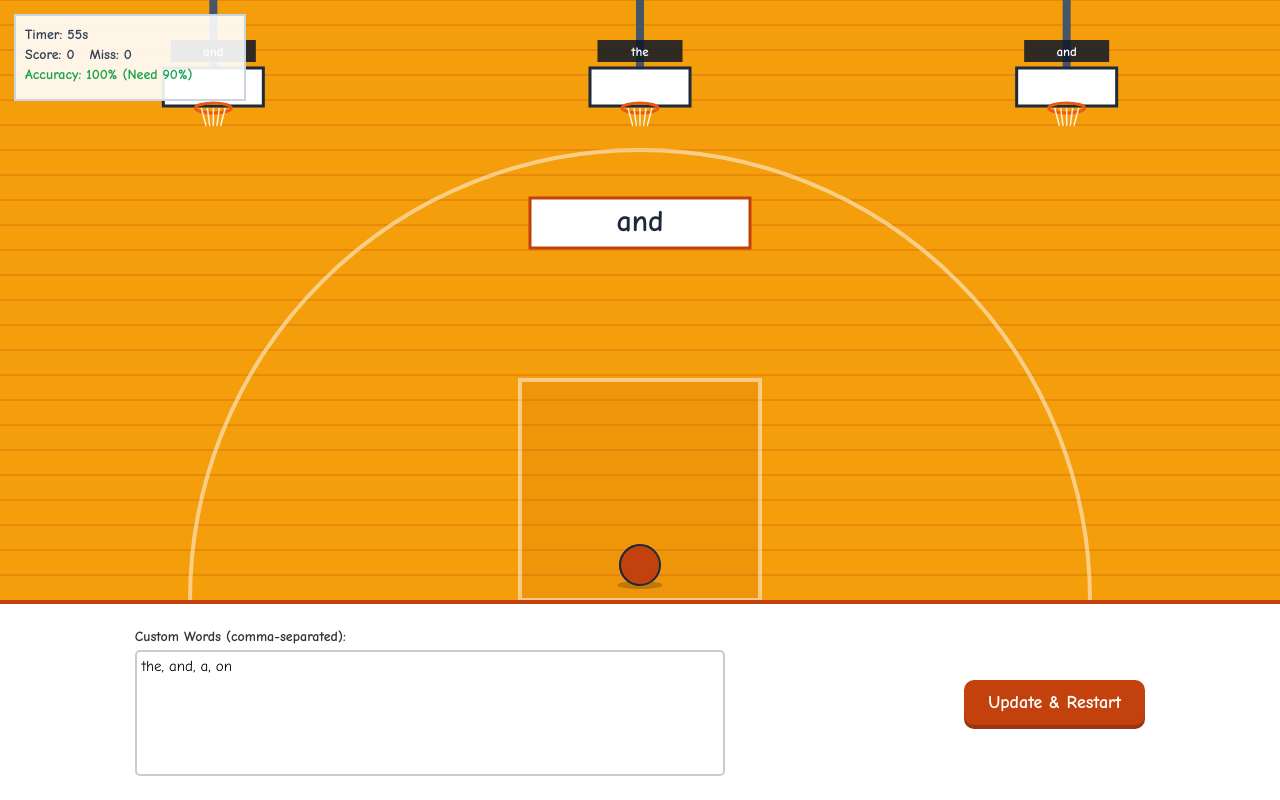
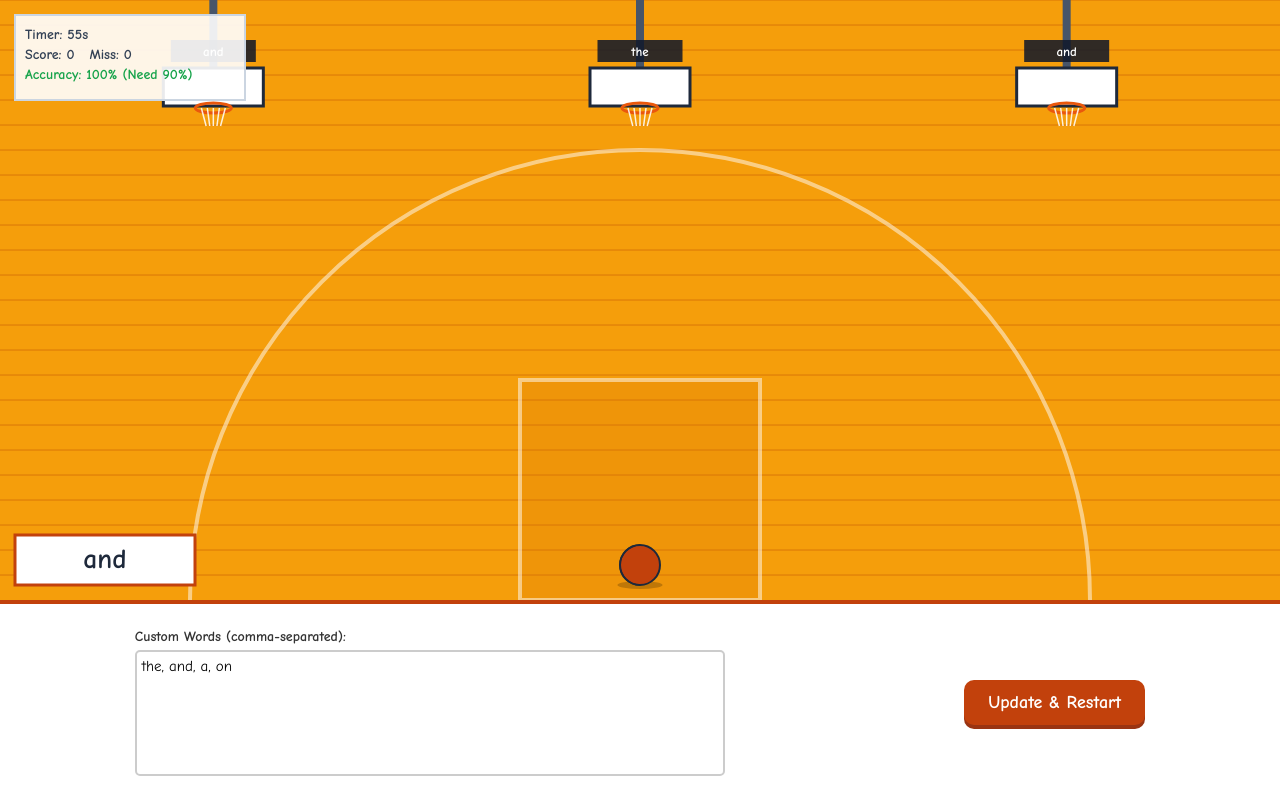
Before and after one commit to tanalaoshi/Sight_Word_Games_Easy_Font, a plain HTML site: page game6.html.html in a window 1280 px wide. Drawn offline with Linux system fonts and the light colour scheme.

Commit message:
Update game6.html.html

```diff
--- a/game6.html.html
+++ b/game6.html.html
@@ -1,15 +1,4 @@
 <!DOCTYPE html>
-<html lang="en">
-
-  <head>
-    <meta charset="UTF-8">
-    <title>Sight Word Basketball Shootout</title>
-
-
-  </head>
-
-  <body>
-  <!DOCTYPE html>
 <html lang="en">
 <head>
     <meta charset="UTF-8">
@@ -537,25 +526,25 @@ function checkShotResult(idx) {
 }
 
 function drawUI() {
-    let hoopY = hoops[0] ? hoops[0].y : canvas.height * 0.18;
-    let targetBoxY = hoopY + canvas.height * 0.15;
-
-    let boxW = Math.min(220, canvas.width * 0.5);
+    // Moved the Target Word block from top/middle to bottom-left corner
+    let boxW = Math.min(180, canvas.width * 0.4);
     let boxH = Math.min(50, canvas.height * 0.12);
+    let targetBoxX = 15;
+    let targetBoxY = canvas.height - boxH - 15;
 
     ctx.fillStyle = '#ffffff';
     ctx.strokeStyle = '#c2410c';
     ctx.lineWidth = 3;
-    ctx.fillRect(canvas.width / 2 - boxW/2, targetBoxY, boxW, boxH);
-    ctx.strokeRect(canvas.width / 2 - boxW/2, targetBoxY, boxW, boxH);
+    ctx.fillRect(targetBoxX, targetBoxY, boxW, boxH);
+    ctx.strokeRect(targetBoxX, targetBoxY, boxW, boxH);
 
     ctx.fillStyle = '#1e293b';
-    // Swapped target box word font structure to Comic Neue
-    ctx.font = `bold ${boxH * 0.6}px "Comic Neue", sans-serif`;
+    ctx.font = `bold ${boxH * 0.55}px "Comic Neue", sans-serif`;
     ctx.textAlign = 'center';
     ctx.textBaseline = 'middle';
-    ctx.fillText(targetWord, canvas.width / 2, targetBoxY + boxH/2);
+    ctx.fillText(targetWord, targetBoxX + boxW/2, targetBoxY + boxH/2);
 
+    // Main scoreboard top left panel
     let scoreBoxW = canvas.width < 600 ? 190 : 230;
     ctx.fillStyle = 'rgba(255, 255, 255, 0.9)';
     ctx.strokeStyle = '#cbd5e1';
@@ -564,7 +553,6 @@ function drawUI() {
     ctx.strokeRect(15, 15, scoreBoxW, 85);
 
     ctx.fillStyle = '#334155';
-    // Swapped upper scorecard values font styling to Comic Neue
     ctx.font = 'bold 14px "Comic Neue", sans-serif';
     ctx.textAlign = 'left';
     ctx.fillText(`Timer: ${timeLeft}s`, 25, 35);
@@ -584,7 +572,6 @@ function drawEndScreen() {
     ctx.fillStyle = 'rgba(15, 23, 42, 0.85)';
     ctx.fillRect(0, 0, canvas.width, canvas.height);
     ctx.fillStyle = '#ffffff';
-    // Swapped endgame heading layout font to Comic Neue
     ctx.font = 'bold 32px "Comic Neue", sans-serif';
     ctx.textAlign = 'center';
 
@@ -596,7 +583,6 @@ function drawEndScreen() {
         ctx.fillText("Good Try! Practice More!", canvas.width / 2, canvas.height / 2 - 20);
     }
     ctx.fillStyle = '#ffffff';
-    // Swapped endgame accuracy metric font to Comic Neue
     ctx.font = '20px "Comic Neue", sans-serif';
     ctx.fillText(`Final Shootout Accuracy: ${getAccuracy()}%`, canvas.width / 2, canvas.height / 2 + 30);
 }
@@ -706,7 +692,3 @@ window.onload = function() {
 
 </body>
 </html>
-
-  </body>
-
-</html>
```
